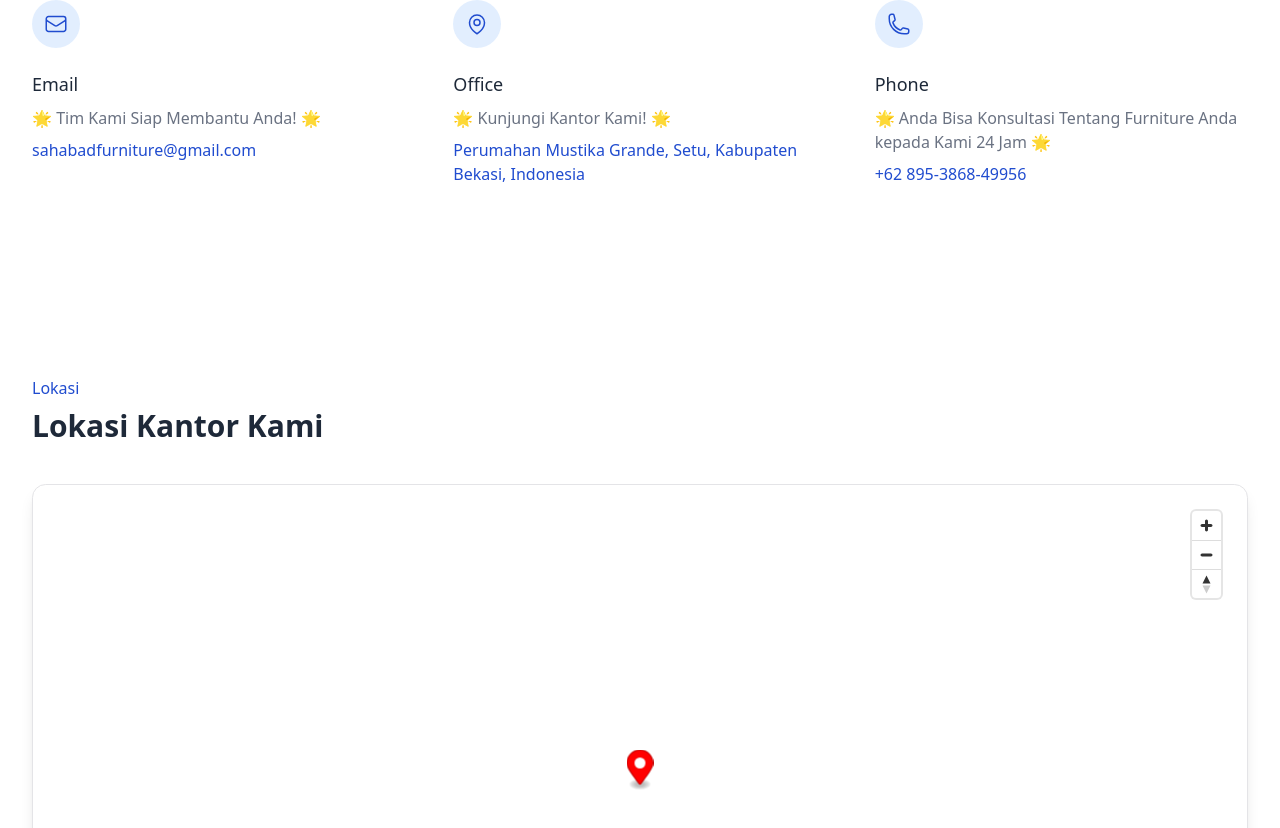
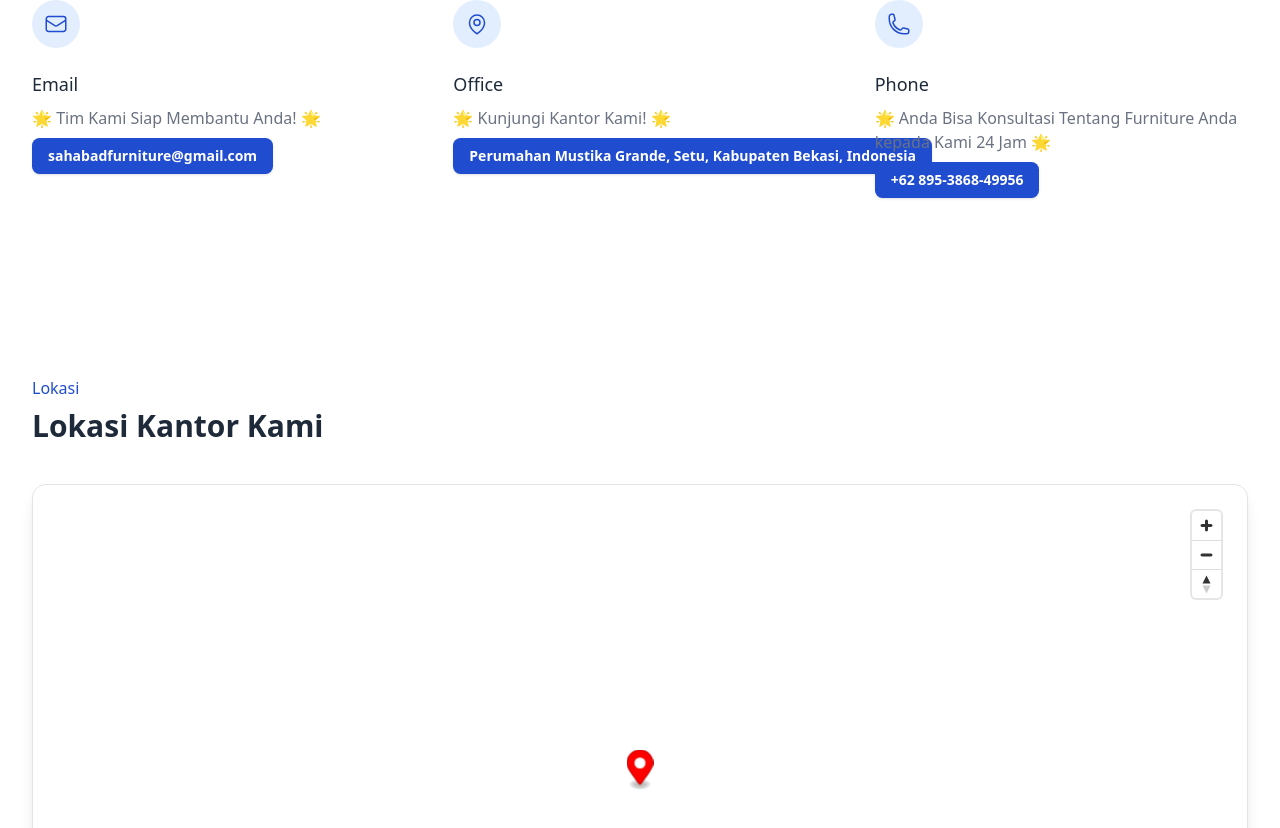
Before and after one commit to Leryv/sahabad-solution, a Next.js app: page / in a window 1280 px wide. Shown: the part 3174-4002 px from the top of the page. Built offline with nearby package versions, Linux system fonts and the light colour scheme; no server answers; what tailwindcss-animated would draw is missing.

Commit message:
update button link

```diff
--- a/components/page-section/Contact.tsx
+++ b/components/page-section/Contact.tsx
@@ -1,6 +1,8 @@
 import React, { JSX } from "react";
 import { Container } from "@/components/ui/container";
 import { motion } from "motion/react";
+import Link from "next/link";
+import { Button } from "@/components/ui/button";
 
 const CardContact = () => {
   interface DataContact {
@@ -9,6 +11,7 @@ const CardContact = () => {
     contactDesc: string;
     contactContent: string;
     svgIcon: JSX.Element;
+    href: string;
   }
 
   const dataContact: DataContact[] = [
@@ -33,6 +36,7 @@ const CardContact = () => {
           />
         </svg>
       ),
+      href: "https://mail.google.com/mail/u/0/?view=cm&tf=1&fs=1&to=sahabadfurniture@gmail.com",
     },
     {
       id: 2,
@@ -61,6 +65,7 @@ const CardContact = () => {
           />
         </svg>
       ),
+      href: "https://maps.app.goo.gl/tFFLmjQjRBhaEU8R9",
     },
     {
       id: 3,
@@ -85,6 +90,7 @@ const CardContact = () => {
           />
         </svg>
       ),
+      href: "https://wa.link/h59bw0",
     },
   ];
 
@@ -102,7 +108,9 @@ const CardContact = () => {
             {item.contactDesc}
           </p>
           <p className="mt-2 text-accent-blue-500 dark:text-accent-blue-400">
-            {item.contactContent}
+            <Button className="text-sm/6 font-semibold bg-accent-blue-500 text-white hover:bg-white hover:text-accent-blue-500">
+              <Link href={item.href}>{item.contactContent}</Link>
+            </Button>
           </p>
         </div>
       ))}
```
